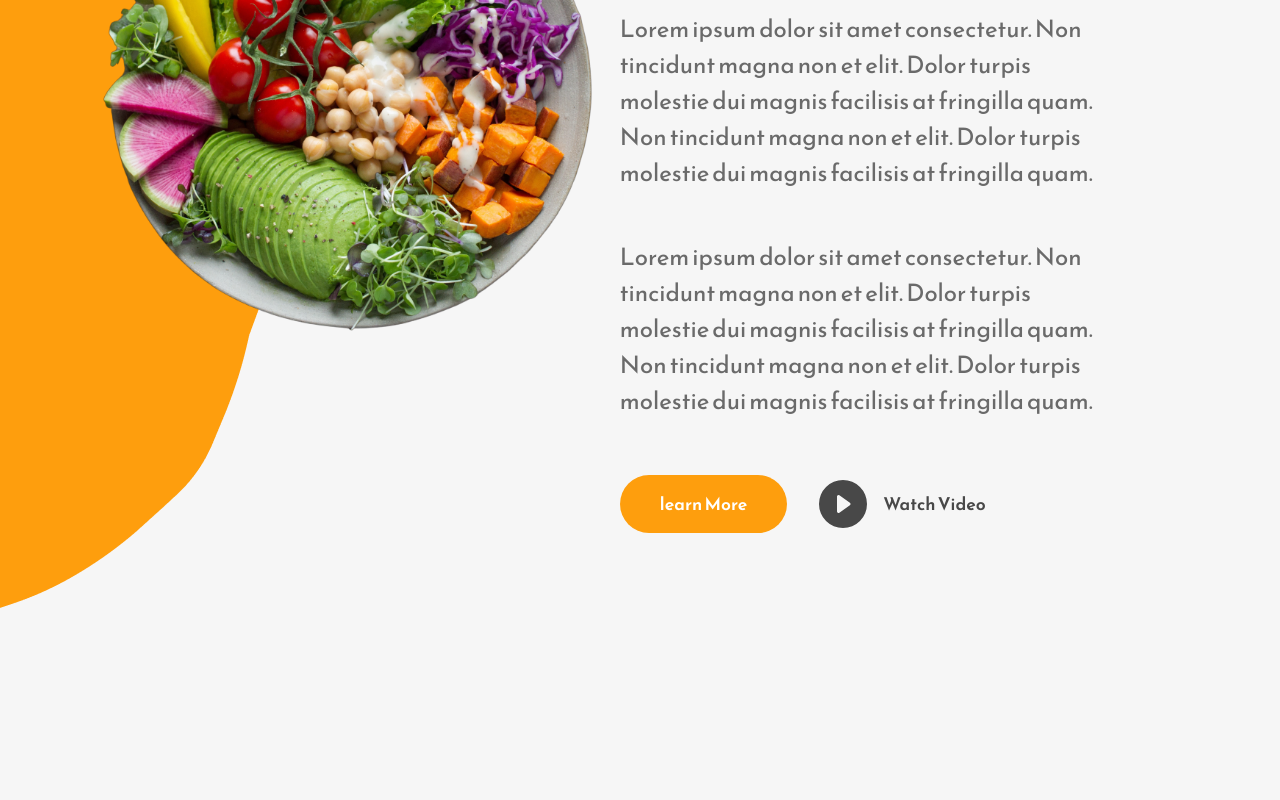
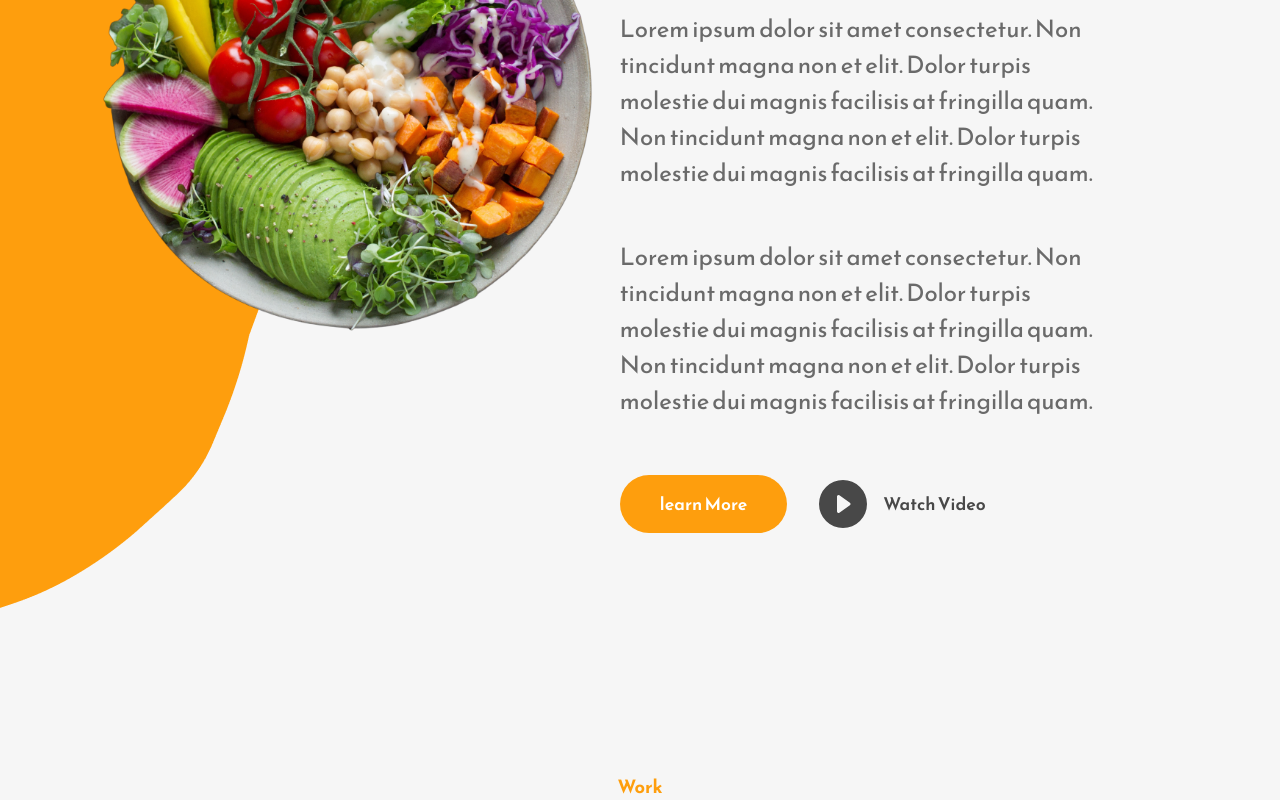
Before and after one commit to Saranga-glitch/Landing-page, a React (Create React App) app: page / in a window 1280 px wide. Shown: the part 1648-2448 px from the top of the page. Before the commit the page ends 2280 px from the top, so only its background shows below. Built offline with nearby package versions, Linux system fonts and the light colour scheme.

Commit message:
added a work tab

```diff
--- a/src/App.js
+++ b/src/App.js
@@ -1,11 +1,13 @@
 import './App.css';
 import Home from './Components/Home';
 import About from './Components/About';
+import Work from './Components/Work';
 function App() {
   return (
     <div className="App">
       <Home />
       <About />
+      <Work />
     </div>
   );
 }
--- /dev/null
+++ b/src/Components/Work.js
@@ -0,0 +1,33 @@
+import React from 'react'
+import PickMeals from "../Assets/pick-meals-image.png"
+import ChooseMeals from "../Assets/choose-image.png"
+import DeliveryMeals from "../Assets/delivery-image.png"
+
+const Work = () => {
+    const workInfoData = [
+        {
+            image:PickMeals,
+            title:"pick Meals",
+            text: "Lorem ipsum dolor sit amet consectetur. Maecenas orci et sagittis duis elementum interdum facilisi bibendum."
+        },
+        {
+            image:ChooseMeals,
+            title:"Choose How Often",
+            text: "Lorem ipsum dolor sit amet consectetur. Maecenas orci et."
+        },
+        {
+            image:DeliveryMeals,
+            title:"fast deliveries",
+            text: "Lorem ipsum dolor sit amet consectetur. Maecenas orci et sagittis duis."
+        },
+    ]
+  return (
+    <div className="work-section-wrapper">
+        <div className="work-section-top" >
+            <p className="primary-subheading">Work</p>
+        </div>
+    </div>
+  )
+}
+
+export default Work
```
